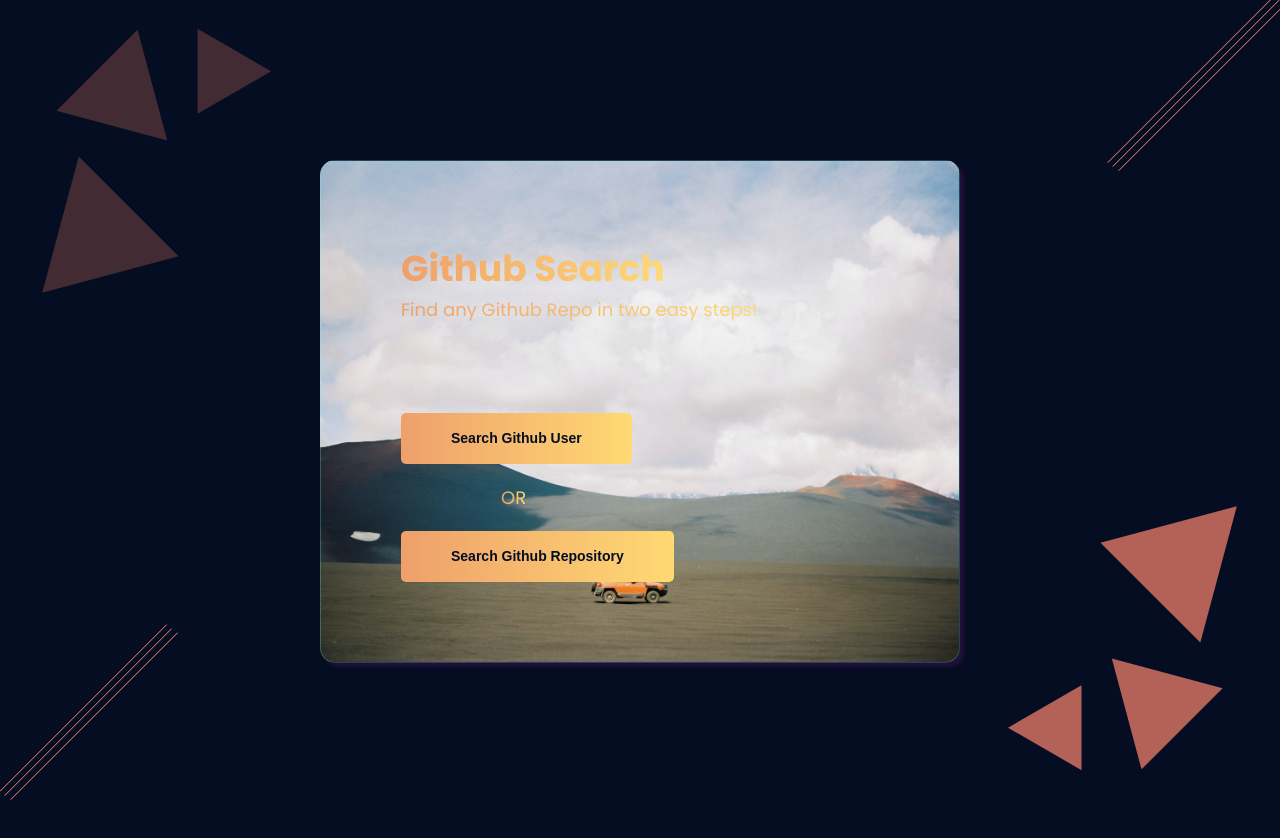
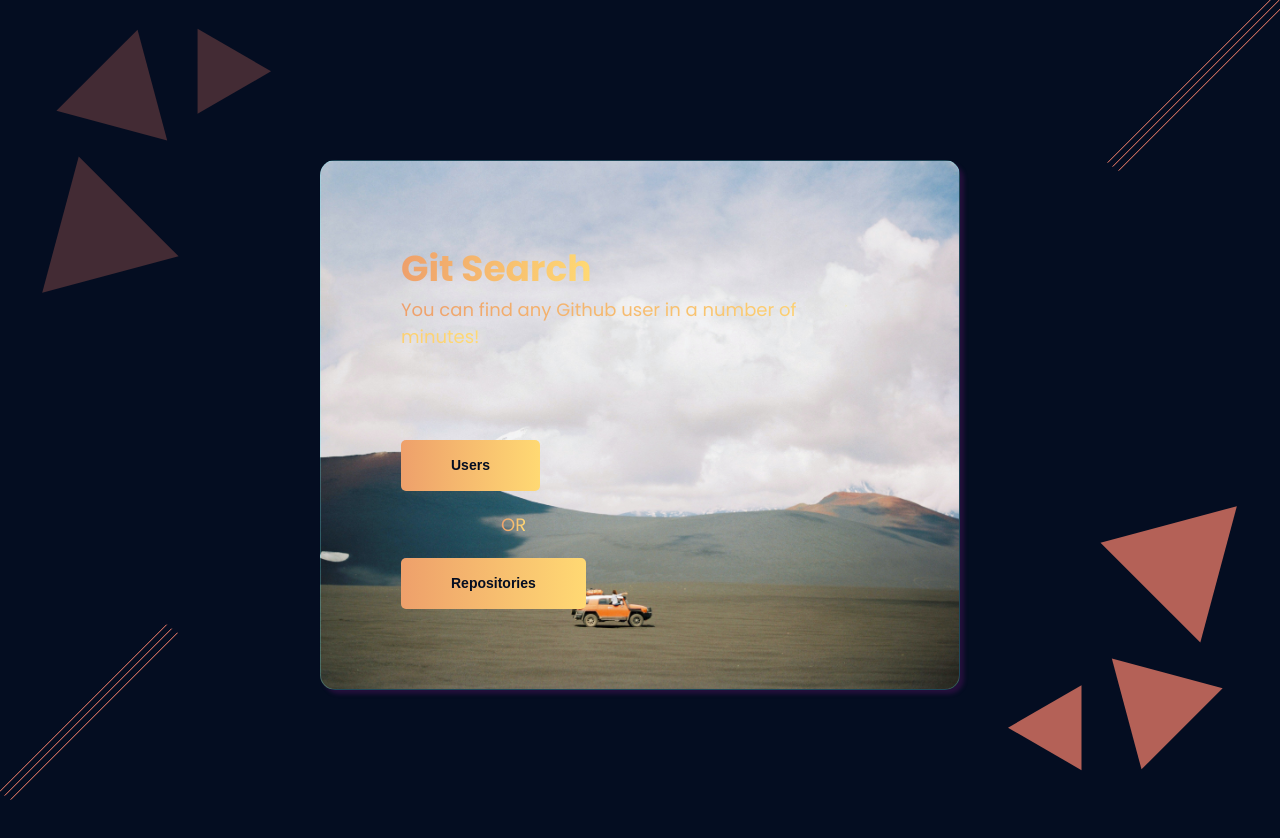
Before and after one commit to Davine-94/Githubsearch-IP, an Angular app: page /navigation in a window 1280 px wide. Shown: the top 838 px of the page. Built offline with nearby package versions, Linux system fonts and the light colour scheme.

Commit message:
Made changes on the navigation component

```diff
--- a/src/app/navigation/navigation.component.html
+++ b/src/app/navigation/navigation.component.html
@@ -1,11 +1,11 @@
 <div class="main">
     <div class="logo">
-        <p id="heading" class="gradient-text" >Github Search</p> <br>
-        <p id="sub-heading" class="gradient-text">Find any Github Repo in two easy steps!</p>
+        <p id="heading" class="gradient-text" >Git Search</p> <br>
+        <p id="sub-heading" class="gradient-text">You can find any Github user in a number of minutes!</p>
     </div>
     <nav>
-        <a routerLink="/users" routerLinkActive="active"><button id="user">Search Github User</button></a> <br>
+        <a routerLink="/users" routerLinkActive="active"><button id="user">Users</button></a> <br>
         <p id="normal-text" class="gradient-text">OR</p> <br>
-        <a routerLink="/repos" routerLinkActive="active"><button id="repo">Search Github Repository</button></a>
+        <a routerLink="/repos" routerLinkActive="active"><button id="repo">Repositories</button></a>
     </nav>
 </div>
```
